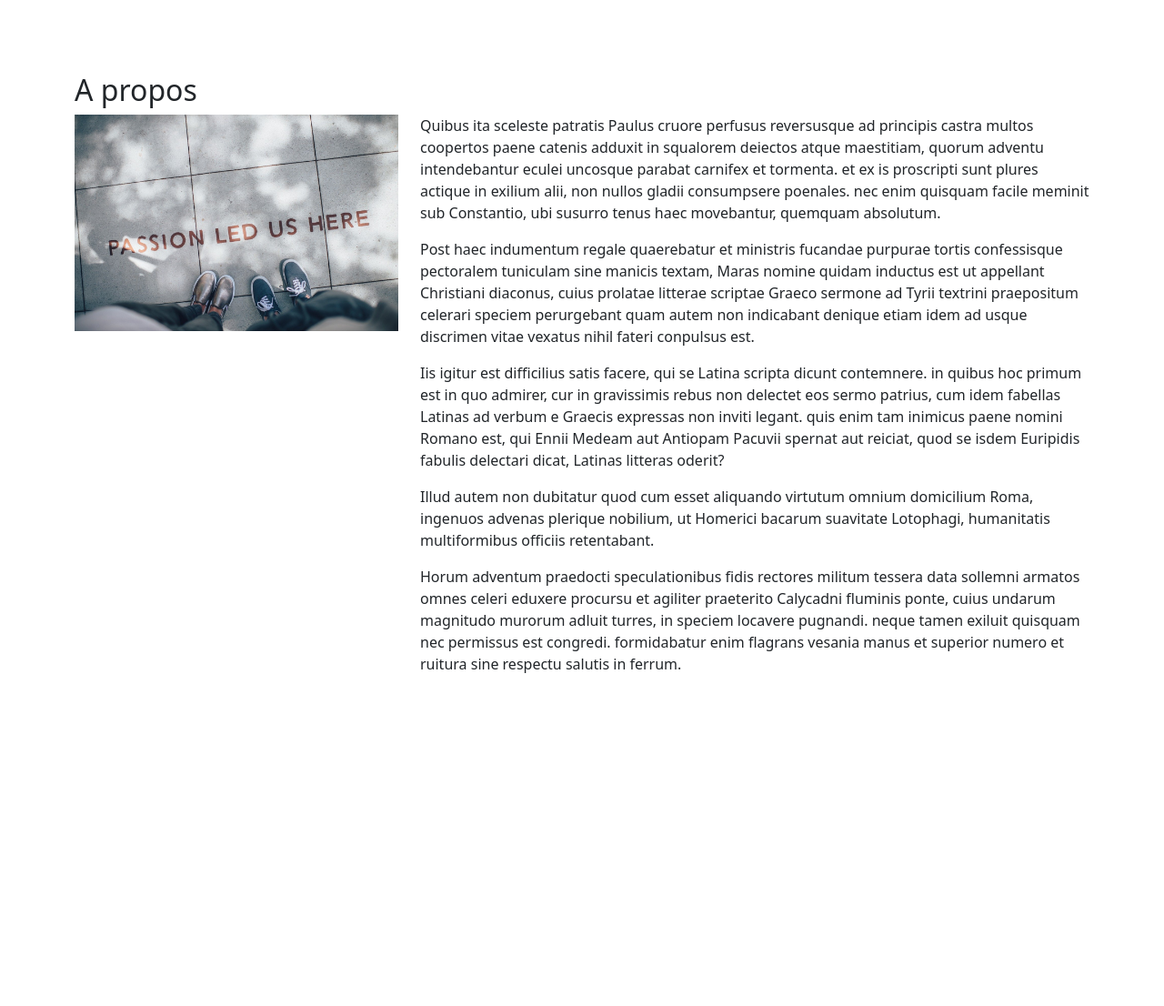
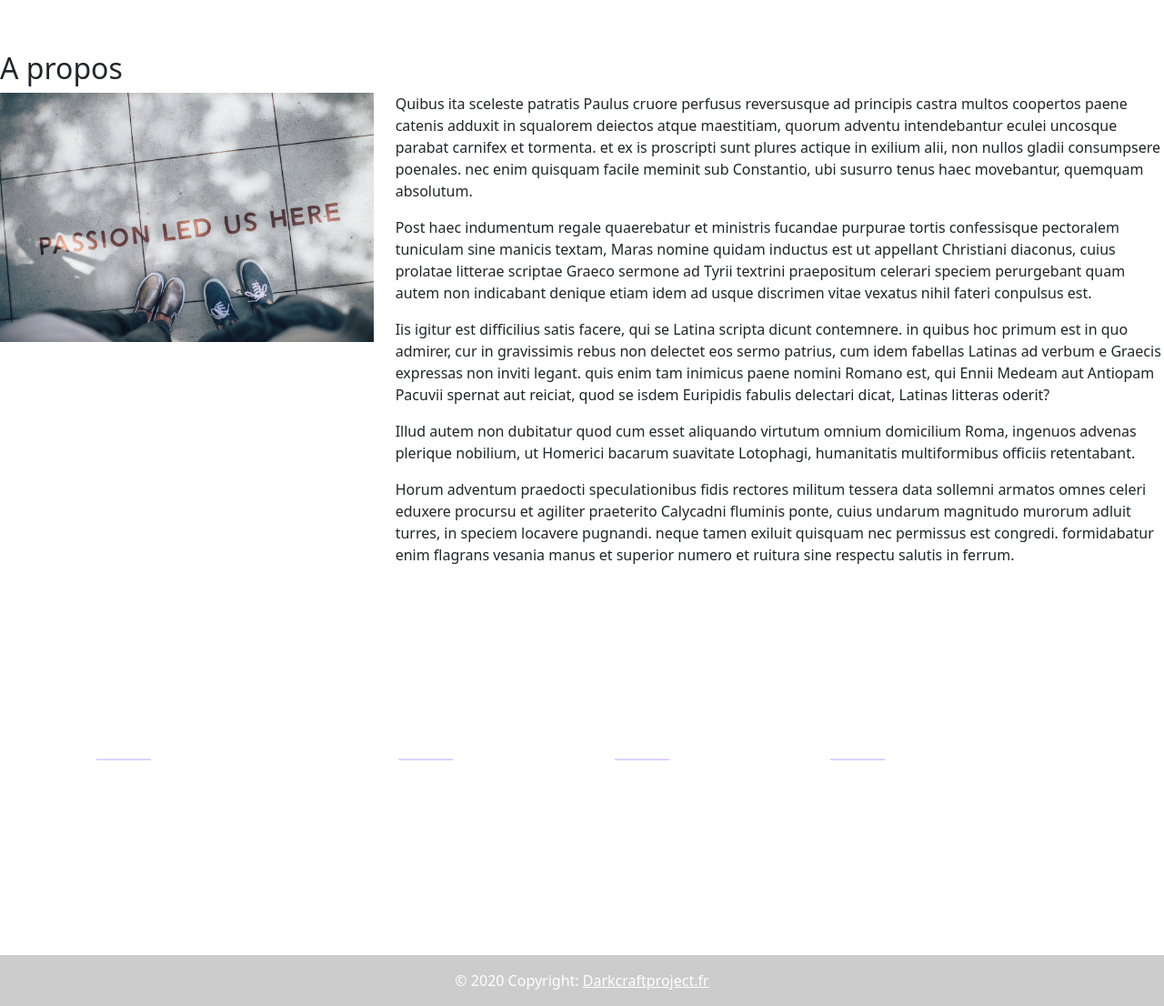
Before and after one commit to adriendarki/darkcraft-project, a Symfony app: template templates/home/apropos.html.twig in a window 1280 px wide. Shown: the whole page at 91% size. Before the commit the page ends 740 px from the top, so only its background shows below. Run offline with Twig, Linux system fonts and the light colour scheme; the template is opened without the code that fills it, so the values that code supplies are empty; some libraries are stand-ins or nearby versions.

Commit message:
footer bar

```diff
--- a/assets/app.js
+++ b/assets/app.js
@@ -11,4 +11,3 @@ import './styles/app.css';
 
 // start the Stimulus application
 import './bootstrap';
-import './style';
--- a/templates/base.html.twig
+++ b/templates/base.html.twig
@@ -1,5 +1,5 @@
 <!DOCTYPE html>
-<html class="h-100" lang="fr">
+<html>
 <head>
     <meta charset="UTF-8">
     <meta content="width=device-width, initial-scale=1.0" name="viewport">
@@ -31,19 +31,15 @@
     {% endblock %}
 </head>
 
-<body class="d-flex flex-column h-100">
+<body class="d-flex flex-column">
 
 {% block header %}
     {% include 'navbar/navbar.html.twig' %}
 {% endblock %}
-
-<main class="flex-shrink-0">
-    <div class="container my-4" data-aos="fade-up">
         {% block body %}
         {% endblock %}
-    </div>
-</main>
 {% block footer %}
+    {% include 'navbar/footer.html.twig' %}
 {% endblock %}
 <script src="https://cdn.jsdelivr.net/npm/bootstrap@5.0.2/dist/js/bootstrap.bundle.min.js" integrity="sha384-MrcW6ZMFYlzcLA8Nl+NtUVF0sA7MsXsP1UyJoMp4YLEuNSfAP+JcXn/tWtIaxVXM" crossorigin="anonymous"></script>
 </body>
--- a/templates/home/index.html.twig
+++ b/templates/home/index.html.twig
@@ -1,7 +1,7 @@
 {% extends 'base.html.twig' %}
 {% block title %}{{ site_name }} - {% trans %}Attendre...{% endtrans %}{% endblock %}
 {% block body %}
-
+    <div class="container-fluid parallax">
         <h1 class="text-glow">
             {{ site_name }}
             {% trans %} Hé ! Ce texte est cool non ?{% endtrans %}
@@ -12,4 +12,6 @@
 
         <!-- RELAX DUDE ! wait for the best of best :)  -->
         <p class="shining">{{ site_name }}</p>
+    </div>
+
 {% endblock %}
--- /dev/null
+++ b/templates/navbar/footer.html.twig
@@ -0,0 +1,132 @@
+<footer class="text-center text-lg-start text-white">
+    <!-- Section: Social media -->
+    <section class="d-flex justify-content-between p-4" >
+        <!-- Left -->
+        <div class="me-5">
+            <span>Suivez nous sur les differents réseaux sociaux :</span>
+        </div>
+        <!-- Left -->
+        <!-- Right -->
+        <div>
+            <a href="" class="text-white me-4">
+                <i class="fab fa-facebook-f"></i>
+            </a>
+            <a href="" class="text-white me-4">
+                <i class="fab fa-twitter"></i>
+            </a>
+            <a href="" class="text-white me-4">
+                <i class="fab fa-google"></i>
+            </a>
+            <a href="" class="text-white me-4">
+                <i class="fab fa-instagram"></i>
+            </a>
+            <a href="" class="text-white me-4">
+                <i class="fab fa-linkedin"></i>
+            </a>
+            <a href="" class="text-white me-4">
+                <i class="fab fa-github"></i>
+            </a>
+        </div>
+        <!-- Right -->
+    </section>
+    <!-- Section: Social media -->
+
+    <!-- Section: Links  -->
+    <section class="">
+        <div class="container text-center text-md-start mt-5">
+            <!-- Grid row -->
+            <div class="row mt-3">
+                <!-- Grid column -->
+                <div class="col-md-3 col-lg-4 col-xl-3 mx-auto mb-4">
+                    <!-- Content -->
+                    <h6 class="text-uppercase fw-bold">Darkcraft Project</h6>
+                    <hr
+                            class="mb-4 mt-0 d-inline-block mx-auto"
+                            style="width: 60px; background-color: #7c4dff; height: 2px"
+                    />
+                    <p>
+                        Here you can use rows and columns to organize your footer
+                        content. Lorem ipsum dolor sit amet, consectetur adipisicing
+                        elit.
+                    </p>
+                </div>
+                <!-- Grid column -->
+
+                <!-- Grid column -->
+                <div class="col-md-2 col-lg-2 col-xl-2 mx-auto mb-4">
+                    <!-- Links -->
+                    <h6 class="text-uppercase fw-bold">Products</h6>
+                    <hr
+                            class="mb-4 mt-0 d-inline-block mx-auto"
+                            style="width: 60px; background-color: #7c4dff; height: 2px"
+                    />
+                    <p>
+                        <a href="#!" class="text-white">TEXT</a>
+                    </p>
+                    <p>
+                        <a href="#!" class="text-white">TEXT</a>
+                    </p>
+                    <p>
+                        <a href="#!" class="text-white">TEXT</a>
+                    </p>
+                    <p>
+                        <a href="#!" class="text-white">TEXT</a>
+                    </p>
+                </div>
+                <!-- Grid column -->
+
+                <!-- Grid column -->
+                <div class="col-md-3 col-lg-2 col-xl-2 mx-auto mb-4">
+                    <!-- Links -->
+                    <h6 class="text-uppercase fw-bold">Useful links</h6>
+                    <hr
+                            class="mb-4 mt-0 d-inline-block mx-auto"
+                            style="width: 60px; background-color: #7c4dff; height: 2px"
+                    />
+                    <p>
+                        <a href="#!" class="text-white">Your Account</a>
+                    </p>
+                    <p>
+                        <a href="#!" class="text-white">Become an Affiliate</a>
+                    </p>
+                    <p>
+                        <a href="#!" class="text-white">Shipping Rates</a>
+                    </p>
+                    <p>
+                        <a href="#!" class="text-white">Help</a>
+                    </p>
+                </div>
+                <!-- Grid column -->
+
+                <!-- Grid column -->
+                <div class="col-md-4 col-lg-3 col-xl-3 mx-auto mb-md-0 mb-4">
+                    <!-- Links -->
+                    <h6 class="text-uppercase fw-bold">Contact</h6>
+                    <hr
+                            class="mb-4 mt-0 d-inline-block mx-auto"
+                            style="width: 60px; background-color: #7c4dff; height: 2px"
+                    />
+                    <p><i class="fas fa-home mr-3"></i> New York, NY 10012, US</p>
+                    <p><i class="fas fa-envelope mr-3"></i> info@example.com</p>
+                    <p><i class="fas fa-phone mr-3"></i> + 01 234 567 88</p>
+                    <p><i class="fas fa-print mr-3"></i> + 01 234 567 89</p>
+                </div>
+                <!-- Grid column -->
+            </div>
+            <!-- Grid row -->
+        </div>
+    </section>
+    <!-- Section: Links  -->
+
+    <!-- Copyright -->
+    <div
+            class="text-center p-3"
+            style="background-color: rgba(0, 0, 0, 0.2)"
+    >
+        © 2020 Copyright:
+        <a class="text-white" href="https://darkcraftproject.fr"
+        >Darkcraftproject.fr</a
+        >
+    </div>
+    <!-- Copyright -->
+</footer>
--- a/templates/navbar/navbar.html.twig
+++ b/templates/navbar/navbar.html.twig
@@ -1,4 +1,4 @@
-<nav class="navbar navbar-expand-lg navbar-dark">
+<nav class="navbar navbar-expand-lg navbar-dark sticky-top ">
     <div class="container-fluid">
         <a class="navbar-brand" href="#">Darkcraft project</a>
         <button class="navbar-toggler" type="button" data-bs-toggle="collapse" data-bs-target="#navbarSupportedContent" aria-controls="navbarSupportedContent" aria-expanded="false" aria-label="Toggle navigation">
--- a/webpack.config.js
+++ b/webpack.config.js
@@ -21,7 +21,7 @@ Encore
      * and one CSS file (e.g. app.css) if your JavaScript imports CSS.
      */
     .addEntry('app', './assets/app.js')
-    .addEntry('style', './assets/style.js')
+
 
     // enables the Symfony UX Stimulus bridge (used in assets/bootstrap.js)
     .enableStimulusBridge('./assets/controllers.json')
```
Also changed, not shown: assets/styles/app.css (+6 -37 lines), public/images/parallax.jpg (added). Lines whose indentation alone changed are shown as unchanged.
